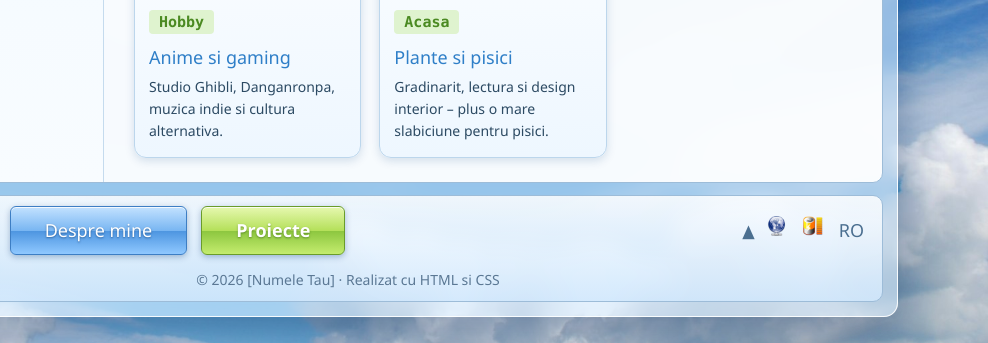
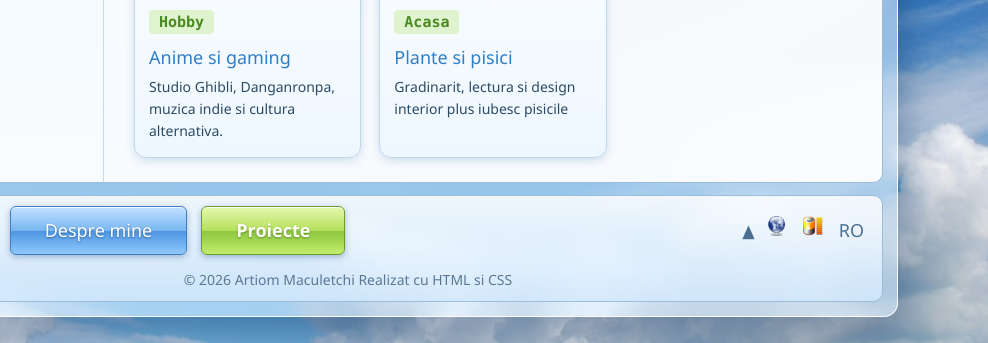
Before and after one commit to macartiom49-design/BussinessArtiomCard.github.io, a plain HTML site: page galerie.html in a window 1280 px wide. Shown: the part 1199-1542 px from the top of the page, 292-1280 px from the left. Drawn offline with Linux system fonts and the light colour scheme.

Commit message:
am scimbat numele profile2

```diff
--- a/galerie.html
+++ b/galerie.html
@@ -135,7 +135,7 @@
             <div class="card-body">
               <span class="tag">Acasa</span>
               <h3>Plante si pisici</h3>
-              <p>Gradinarit, lectura si design interior – plus o mare slabiciune pentru pisici.</p>
+              <p>Gradinarit, lectura si design interior plus iubesc pisicile</p>
             </div>
           </article>
 
@@ -151,7 +151,7 @@
       <a class="glossy-btn" href="despre.html">Despre mine</a>
       <a class="glossy-btn green" href="galerie.html">Proiecte</a>
       <div class="tray">&#9650; <img class="ico" src="images/icons/network.png" alt=""> <img class="ico" src="images/icons/laptop_battery.png" alt=""> <span>RO</span></div>
-      <p class="copyright">© 2026 [Numele Tau] · Realizat cu HTML si CSS</p>
+      <p class="copyright">© 2026 Artiom Maculetchi Realizat cu HTML si CSS</p>
     </footer>
 
   </div>
```
Also changed, not shown: contact.html (+1 -1 lines), despre.html (+2 -2 lines).
